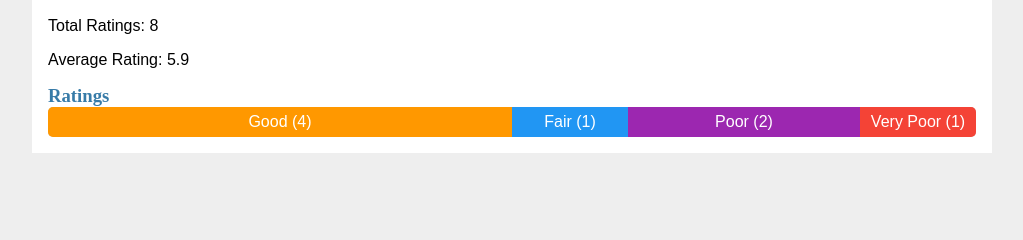
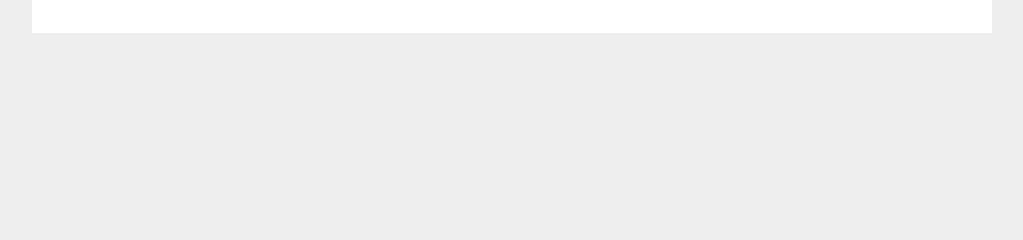
Before and after one commit to melvir86/ase, a Flask app: page /driver_rating in a window 1280 px wide. Shown: the part 197-437 px from the top of the page, without its empty margins (128-1151 px from the left). Run offline with Flask 3, Linux system fonts and the light colour scheme; the visitor is signed in with stand-in values (Sample User, id 1); data that the repository does not hold is empty.

Commit message:
Deleted fake data for the rating

```diff
--- a/flaskr/rating.py
+++ b/flaskr/rating.py
@@ -41,15 +41,5 @@ def driver_rating():
         rating = response.json()
         print("Rating is ", rating[0]["rating"])
 
-    #random data for demonstration
-    num_ratings = 8
-    average_rating = 5.9
-    excellent_count = 0
-    good_count = 4
-    fair_count = 1
-    poor_count = 2
-    very_poor_count = 1
 
-    return render_template('rating/driver_rating.html', num_ratings=num_ratings, average_rating=average_rating,
-                           excellent_count=excellent_count, good_count=good_count, fair_count=fair_count,
-                           poor_count=poor_count, very_poor_count=very_poor_count, rating = rating[0]["rating"])
+    return render_template('rating/driver_rating.html', rating = rating[0]["rating"])
--- a/flaskr/templates/rating/driver_rating.html
+++ b/flaskr/templates/rating/driver_rating.html
@@ -7,43 +7,9 @@
 {% block content %}
   <h2>Driver Rating</h2>
   <p>Your Rating: {{ rating }}</p>
-  <p>Total Ratings: {{ num_ratings }}</p>
-  <p>Average Rating: {{ average_rating }}</p>
 
-  <h3>Ratings </h3>
-  <div class="rating-bar">
-    <div class="rating-bar-segment" style="width: {{ (excellent_count / num_ratings) * 100 }}%; background-color: #4caf50;">
-      Excellent ({{ excellent_count }})
-    </div>
-    <div class="rating-bar-segment" style="width: {{ (good_count / num_ratings) * 100 }}%; background-color: #ff9800;">
-      Good ({{ good_count }})
-    </div>
-    <div class="rating-bar-segment" style="width: {{ (fair_count / num_ratings) * 100 }}%; background-color: #2196f3;">
-      Fair ({{ fair_count }})
-    </div>
-    <div class="rating-bar-segment" style="width: {{ (poor_count / num_ratings) * 100 }}%; background-color: #9c27b0;">
-      Poor ({{ poor_count }})
-    </div>
-    <div class="rating-bar-segment" style="width: {{ (very_poor_count / num_ratings) * 100 }}%; background-color: #f44336;">
-      Very Poor ({{ very_poor_count }})
-    </div>
-  </div>
 
   <style>
-    .rating-bar {
-      width: 100%;
-      height: 30px;
-      background-color: #ccc;
-      border-radius: 5px;
-      overflow: hidden;
-    }
 
-    .rating-bar-segment {
-      height: 100%;
-      float: left;
-      color: #fff;
-      text-align: center;
-      line-height: 30px;
-    }
   </style>
 {% endblock %}
```
